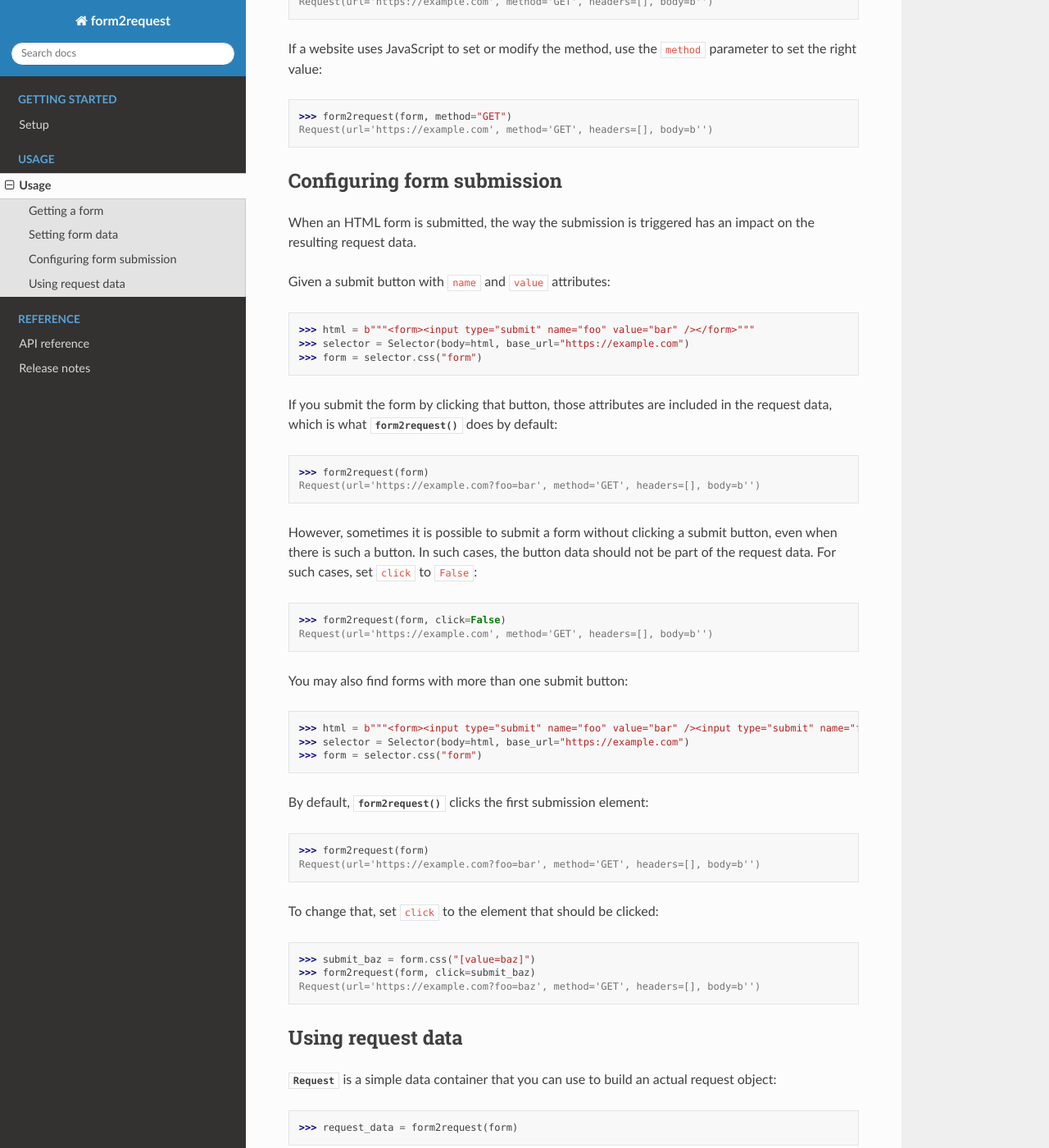
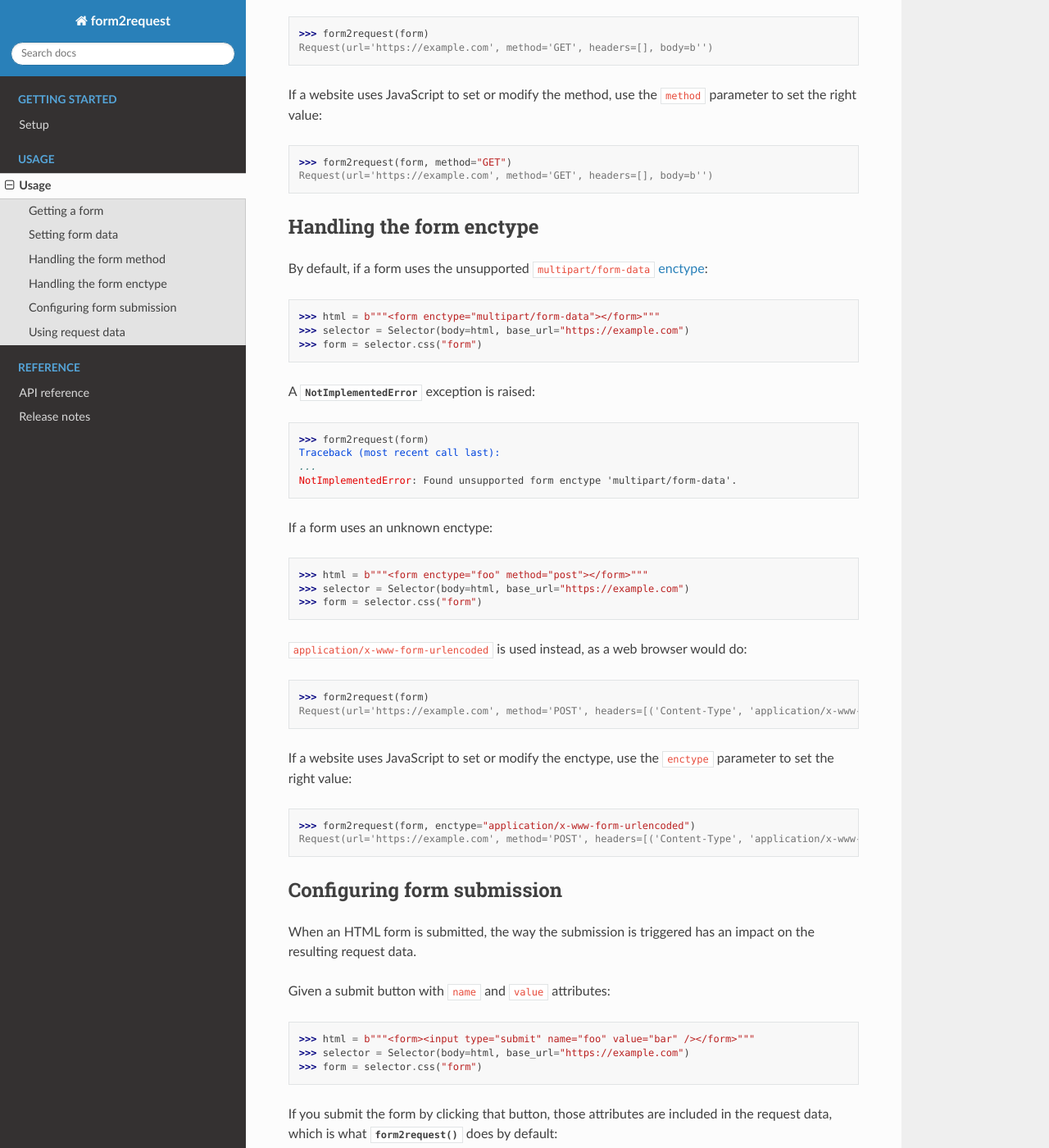
Before and after one commit to scrapy/form2request, a Sphinx documentation site: the page built from docs/usage.rst, in a window 1280 px wide and 1400 px high, scrolled down 2988 px. Shown: the whole window at 82% size. Built offline with Sphinx 7.4.7 and the Read the Docs theme 2.0.0, drawn with Linux system fonts in a browser that asks for light colours; some of the changed text lies outside the part shown.

Commit message:
Allow overriding enctype

```diff
--- a/docs/usage.rst
+++ b/docs/usage.rst
@@ -121,7 +121,13 @@ To remove a field value, set it to ``None``:
 >>> form2request(form, {"foo": None})
 Request(url='https://example.com', method='GET', headers=[], body=b'')
 
-By default, if a form uses the unsupported ``dialog`` method:
+
+Handling the form method
+========================
+
+By default, if a form uses the unsupported ``dialog`` method_:
+
+.. _method: https://developer.mozilla.org/en-US/docs/Web/HTML/Element/form#method
 
 >>> html = b"""<form method="dialog"></form>"""
 >>> selector = Selector(body=html, base_url="https://example.com")
@@ -150,6 +156,43 @@ parameter to set the right value:
 
 >>> form2request(form, method="GET")
 Request(url='https://example.com', method='GET', headers=[], body=b'')
+
+
+Handling the form enctype
+=========================
+
+By default, if a form uses the unsupported ``multipart/form-data`` enctype_:
+
+.. _enctype: https://developer.mozilla.org/en-US/docs/Web/HTML/Element/form#enctype
+
+>>> html = b"""<form enctype="multipart/form-data"></form>"""
+>>> selector = Selector(body=html, base_url="https://example.com")
+>>> form = selector.css("form")
+
+A :exc:`NotImplementedError` exception is raised:
+
+>>> form2request(form)
+Traceback (most recent call last):
+...
+NotImplementedError: Found unsupported form enctype 'multipart/form-data'.
+
+If a form uses an unknown enctype:
+
+>>> html = b"""<form enctype="foo" method="post"></form>"""
+>>> selector = Selector(body=html, base_url="https://example.com")
+>>> form = selector.css("form")
+
+``application/x-www-form-urlencoded`` is used instead, as a web browser would
+do:
+
+>>> form2request(form)
+Request(url='https://example.com', method='POST', headers=[('Content-Type', 'application/x-www-form-urlencoded')], body=b'')
+
+If a website uses JavaScript to set or modify the enctype, use the ``enctype``
+parameter to set the right value:
+
+>>> form2request(form, enctype="application/x-www-form-urlencoded")
+Request(url='https://example.com', method='POST', headers=[('Content-Type', 'application/x-www-form-urlencoded')], body=b'')
 
 
 .. _click:
```
Also changed, not shown: 2 other files.
